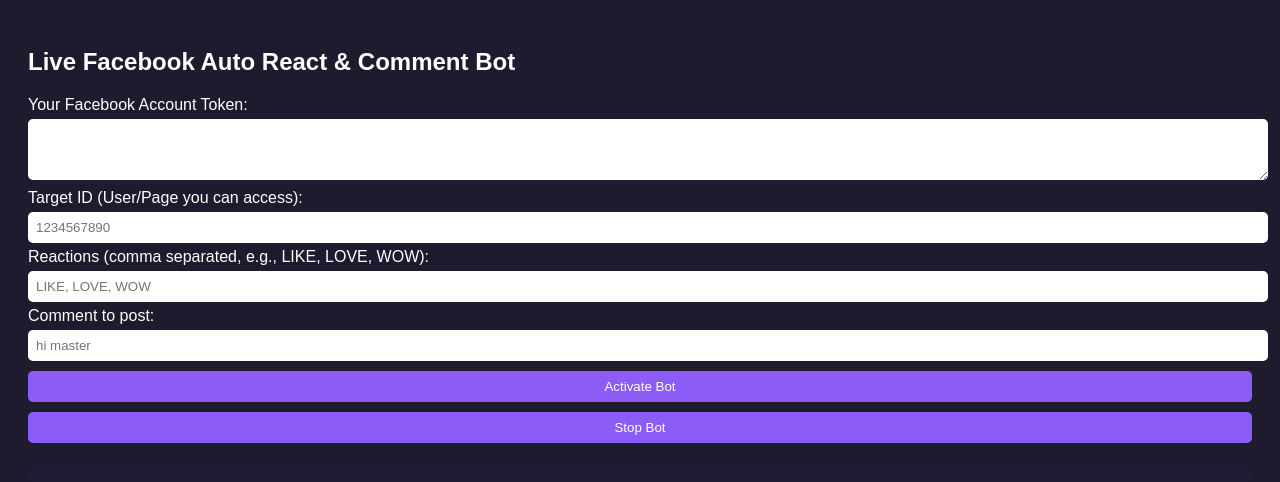
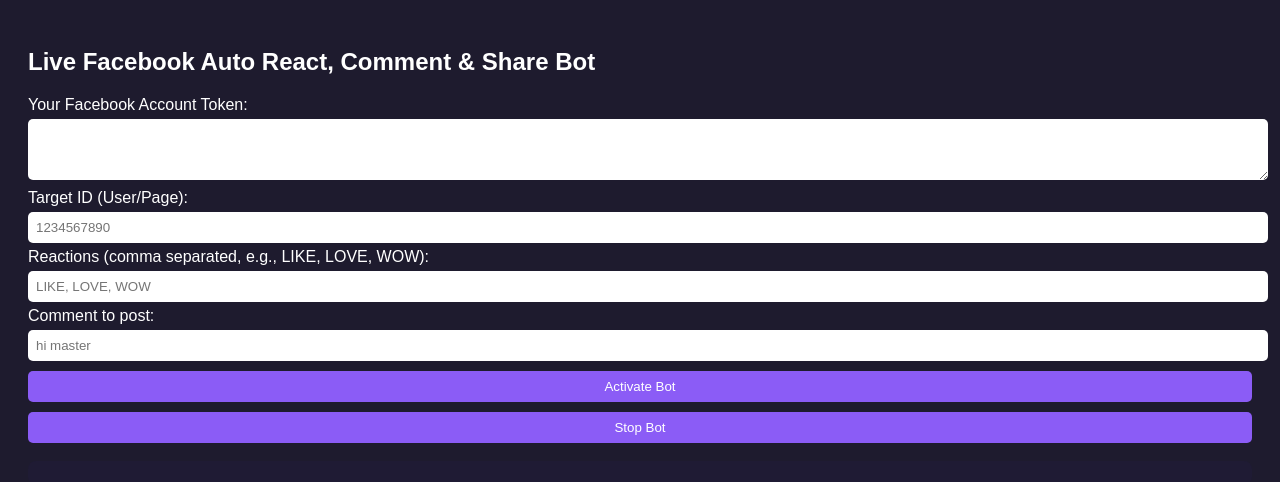
Before and after one commit to blep111/bantut, a website: page public/index.html in a window 1280 px wide. Drawn offline with Linux system fonts and the light colour scheme; some packages are replaced by stand-ins of ours; a script that the page names is missing.

Commit message:
Update index.html

```diff
--- a/public/index.html
+++ b/public/index.html
@@ -2,7 +2,7 @@
 <html lang="en">
 <head>
 <meta charset="UTF-8">
-<title>Live Facebook Auto React & Comment Bot</title>
+<title>Live Facebook Auto Bot</title>
 <script src="https://cdn.jsdelivr.net/npm/sweetalert2@11"></script>
 <style>
 body{font-family:Arial;background:#1e1b2e;color:#fff;padding:20px;}
@@ -14,12 +14,12 @@
 </head>
 <body>
 
-<h2>Live Facebook Auto React & Comment Bot</h2>
+<h2>Live Facebook Auto React, Comment & Share Bot</h2>
 
 <label>Your Facebook Account Token:</label>
 <textarea id="token" rows="3"></textarea>
 
-<label>Target ID (User/Page you can access):</label>
+<label>Target ID (User/Page):</label>
 <input id="targetId" placeholder="1234567890"/>
 
 <label>Reactions (comma separated, e.g., LIKE, LOVE, WOW):</label>
@@ -59,7 +59,7 @@
     });
     const data = await resp.json();
     resultEl.textContent = JSON.stringify(data,null,2);
-    Swal.fire('Bot Activated',`Live bot started for target ID ${targetId}`,'success');
+    Swal.fire('Bot Activated',`Live bot started for target ID ${targetId}. It will react, comment, and share automatically.`,'success');
   } catch(err){
     resultEl.textContent = err.toString();
     Swal.fire('Error','Network or server error','error');
```
